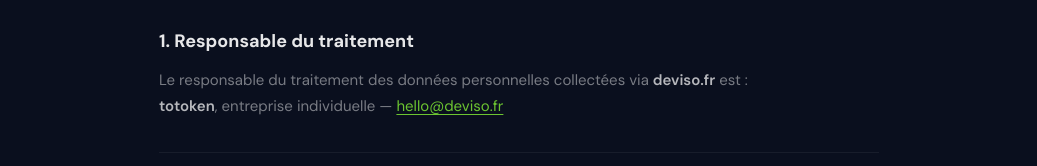
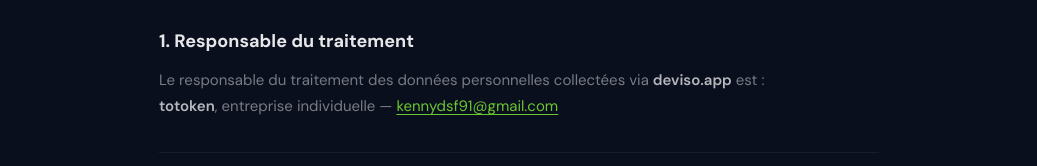
Before and after one commit to Totoken91/Devis-Pro, a Next.js app: page /confidentialite in a window 1280 px wide. Shown: the part 188-354 px from the top of the page, without its empty margins (121-1158 px from the left). Built offline with nearby package versions, Linux system fonts and the light colour scheme.

Commit message:
fix: remplace deviso.fr par deviso.app et hello@deviso.fr par kennydsf91@gmail.com

```diff
--- a/src/app/cgu/page.tsx
+++ b/src/app/cgu/page.tsx
@@ -11,7 +11,7 @@ export default function CguPage() {
       <h2>1. Objet</h2>
       <p>
         Les présentes Conditions Générales d'Utilisation (CGU) régissent l'accès et l'utilisation du
-        service <strong>Deviso</strong> accessible sur <a href="https://deviso.fr">deviso.fr</a>. Deviso
+        service <strong>Deviso</strong> accessible sur <a href="https://deviso.app">deviso.app</a>. Deviso
         est un logiciel SaaS permettant à des professionnels indépendants et PME de créer, envoyer et
         faire signer des devis en ligne.
       </p>
@@ -91,7 +91,7 @@ export default function CguPage() {
       <h2>7. Résiliation et suppression du compte</h2>
       <p>
         L'utilisateur peut supprimer son compte à tout moment depuis les paramètres de son profil ou en
-        contactant <a href="mailto:hello@deviso.fr">hello@deviso.fr</a>. La suppression entraîne
+        contactant <a href="mailto:kennydsf91@gmail.com">kennydsf91@gmail.com</a>. La suppression entraîne
         l'effacement définitif de toutes les données associées dans un délai de 30 jours.
       </p>
       <p>
--- a/src/app/confidentialite/page.tsx
+++ b/src/app/confidentialite/page.tsx
@@ -10,8 +10,8 @@ export default function ConfidentialitePage() {
     <LegalLayout title="Politique de confidentialité" lastUpdated="20 mars 2026">
       <h2>1. Responsable du traitement</h2>
       <p>
-        Le responsable du traitement des données personnelles collectées via <strong>deviso.fr</strong> est :<br />
-        <strong>totoken</strong>, entreprise individuelle — <a href="mailto:hello@deviso.fr">hello@deviso.fr</a>
+        Le responsable du traitement des données personnelles collectées via <strong>deviso.app</strong> est :<br />
+        <strong>totoken</strong>, entreprise individuelle — <a href="mailto:kennydsf91@gmail.com">kennydsf91@gmail.com</a>
       </p>
 
       <hr />
@@ -129,7 +129,7 @@ export default function ConfidentialitePage() {
       </ul>
       <p>
         Pour exercer ces droits, contactez-nous à{' '}
-        <a href="mailto:hello@deviso.fr">hello@deviso.fr</a>. Nous répondrons dans un délai maximum de
+        <a href="mailto:kennydsf91@gmail.com">kennydsf91@gmail.com</a>. Nous répondrons dans un délai maximum de
         30 jours.
       </p>
       <p>
--- a/src/app/mentions-legales/page.tsx
+++ b/src/app/mentions-legales/page.tsx
@@ -10,12 +10,12 @@ export default function MentionsLegalesPage() {
     <LegalLayout title="Mentions légales" lastUpdated="20 mars 2026">
       <h2>1. Éditeur du site</h2>
       <p>
-        Le site <strong>deviso.fr</strong> est édité par :<br />
+        Le site <strong>deviso.app</strong> est édité par :<br />
         <strong>totoken</strong><br />
         Entreprise individuelle<br />
         Adresse : 21 Domaine de Montvoisin, 91400 Gometz-la-Ville<br />
         SIRET : 93792854700010<br />
-        Email : <a href="mailto:hello@deviso.fr">hello@deviso.fr</a>
+        Email : <a href="mailto:kennydsf91@gmail.com">kennydsf91@gmail.com</a>
       </p>
       <p>
         Directeur de la publication : <strong>Kenny Desaintfuscien</strong>
--- a/src/components/landing/Footer.tsx
+++ b/src/components/landing/Footer.tsx
@@ -9,7 +9,7 @@ const LINKS = {
   Ressources: [
     { label: 'Documentation', href: '#' },
     { label: 'Blog', href: '#' },
-    { label: 'Support', href: 'mailto:hello@deviso.fr' },
+    { label: 'Support', href: 'mailto:kennydsf91@gmail.com' },
   ],
   Légal: [
     { label: 'Confidentialité', href: '/confidentialite' },
--- a/src/components/landing/HeroSection.tsx
+++ b/src/components/landing/HeroSection.tsx
@@ -90,7 +90,7 @@ export default function HeroSection() {
               <span className="w-3 h-3 rounded-full bg-red-500/60" />
               <span className="w-3 h-3 rounded-full bg-yellow-500/60" />
               <span className="w-3 h-3 rounded-full bg-brand/60" />
-              <span className="ml-4 text-xs text-white/30 font-mono truncate">deviso.fr/q/devis-2024-047</span>
+              <span className="ml-4 text-xs text-white/30 font-mono truncate">deviso.app/q/devis-2024-047</span>
             </div>
 
             {/* Corps du mockup */}
```
